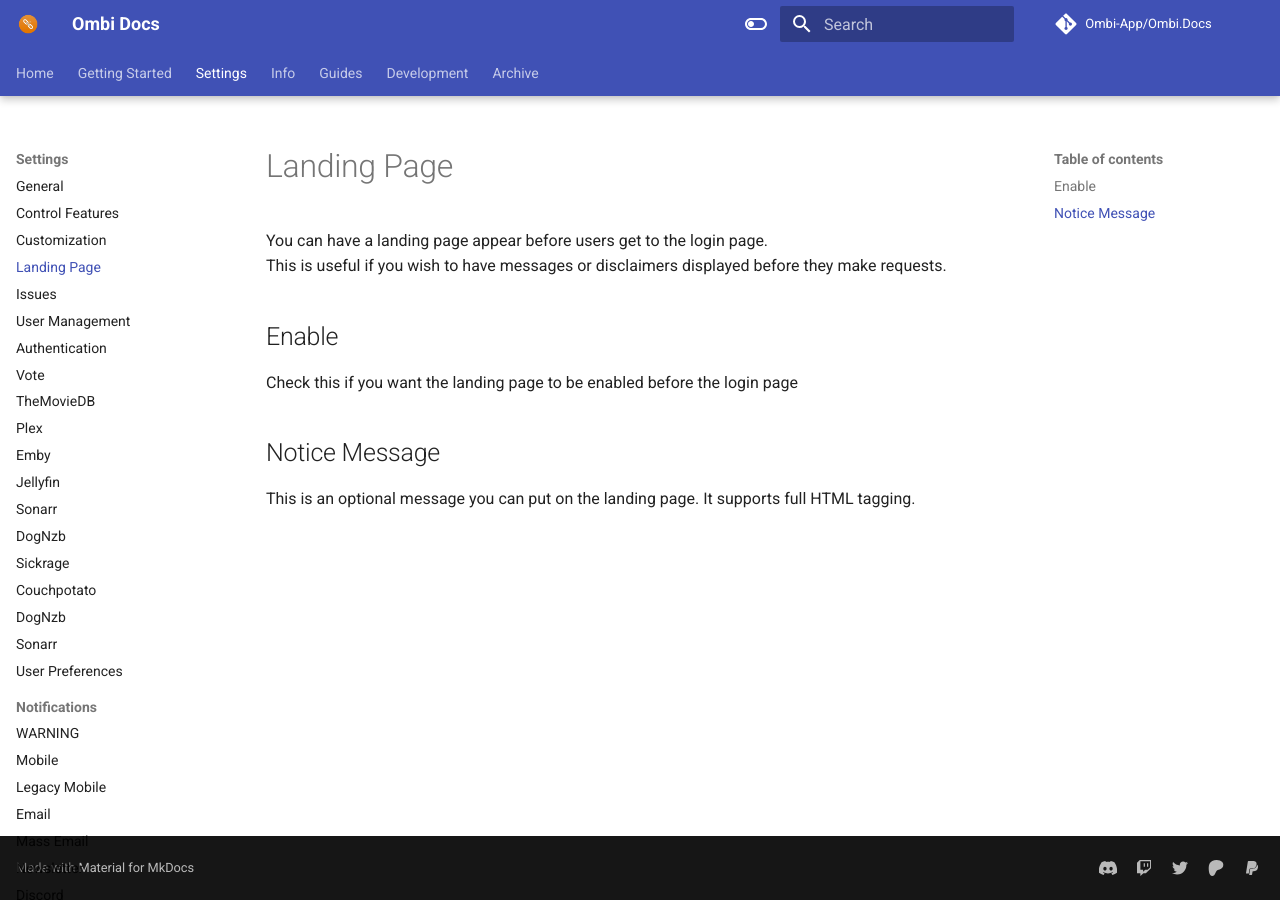
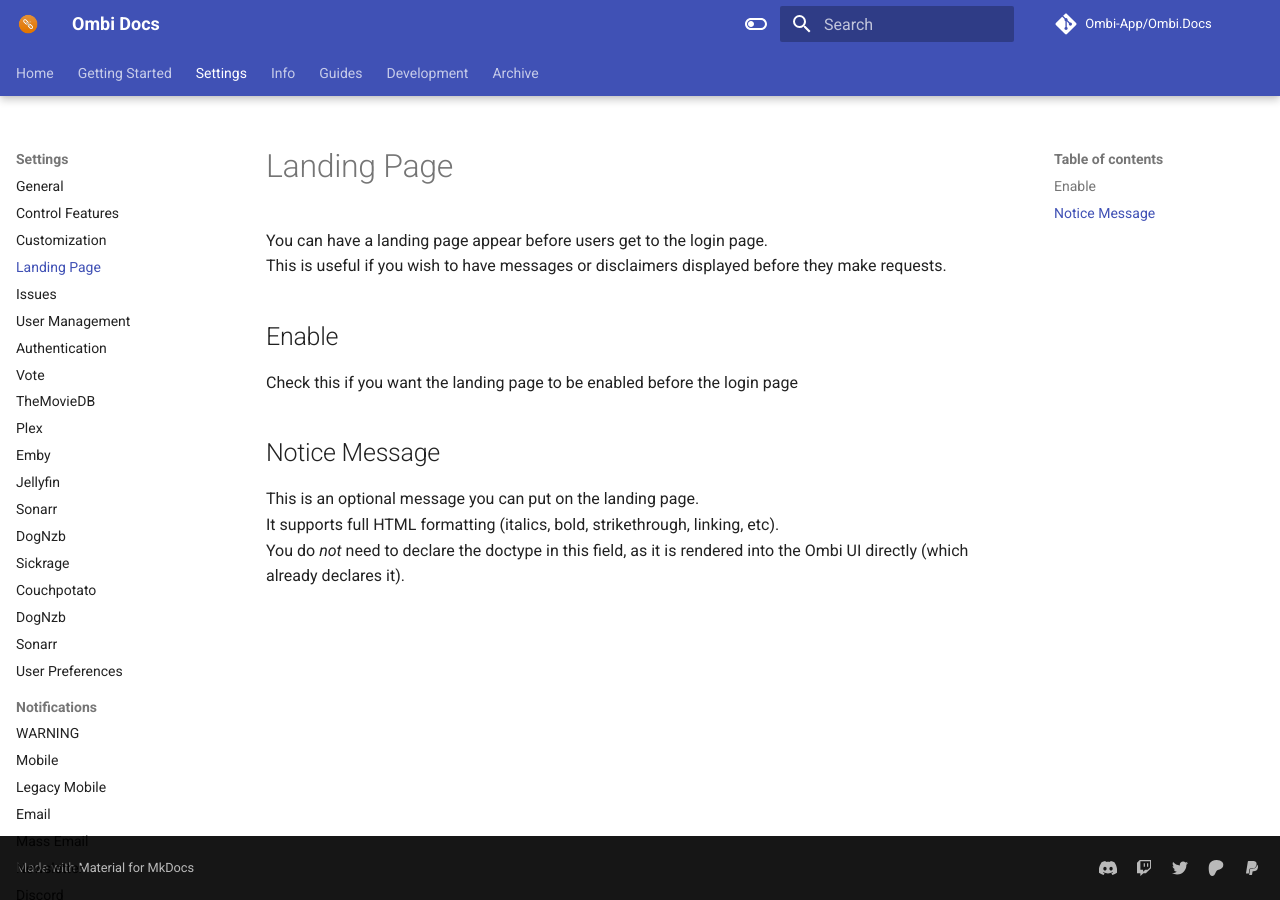
Before and after one commit to Ombi-app/Ombi.Docs, an MkDocs documentation site: the page built from docs/settings/landingpage.md, in a window 1280 px wide. Built offline with MkDocs 1.6.1 and Material for MkDocs 9.7.7, drawn with Linux system fonts in a browser that asks for light colours; comment, search, counter and statistics services are not loaded.

Commit message:
Clarify landing page formatting options

```diff
--- a/docs/settings/landingpage.md
+++ b/docs/settings/landingpage.md
@@ -10,4 +10,5 @@
 ## Notice Message
 
 This is an optional message you can put on the landing page.
-It supports full HTML tagging.
+It supports full HTML formatting (italics, bold, strikethrough, linking, etc).
+You do _not_ need to declare the doctype in this field, as it is rendered into the Ombi UI directly (which already declares it).
```
